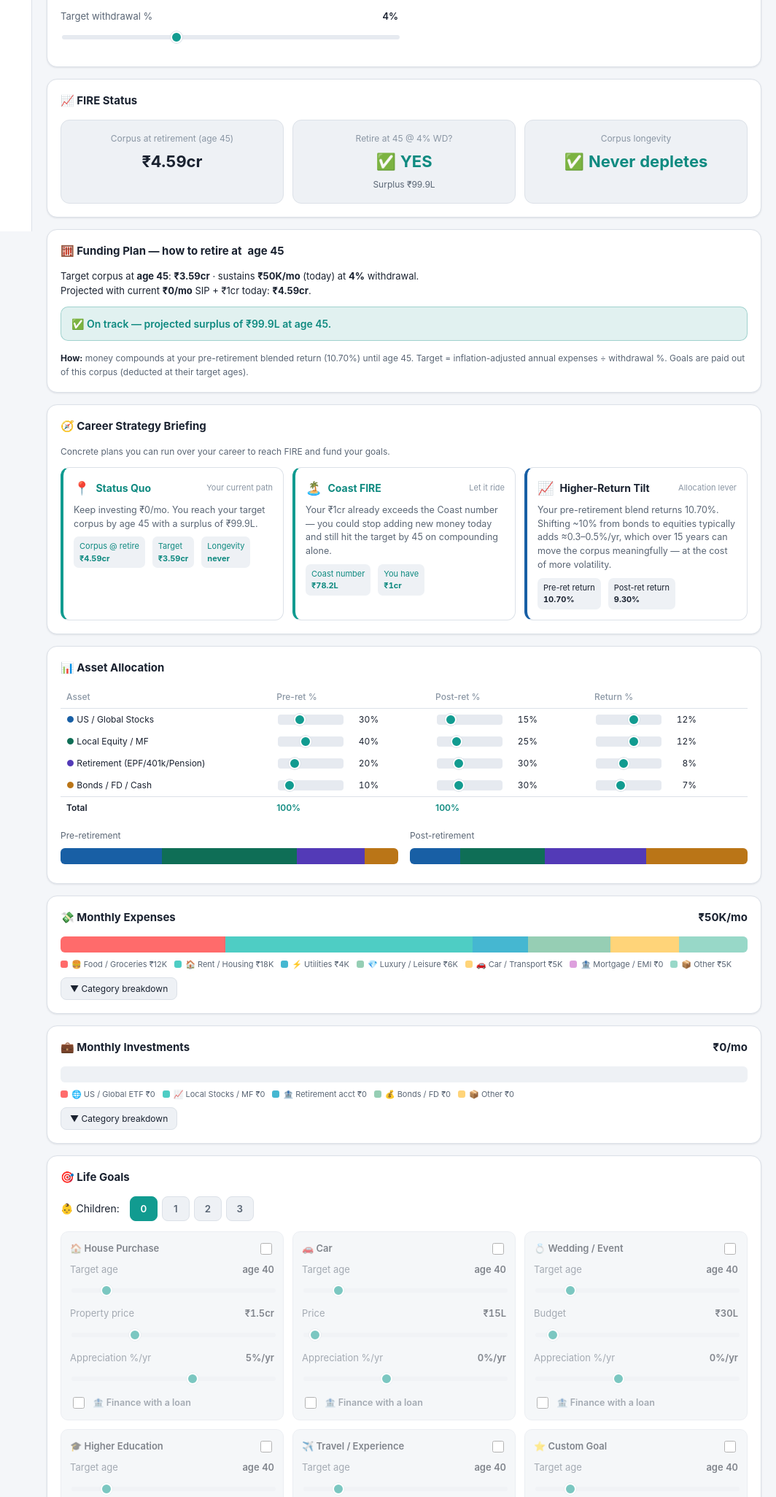
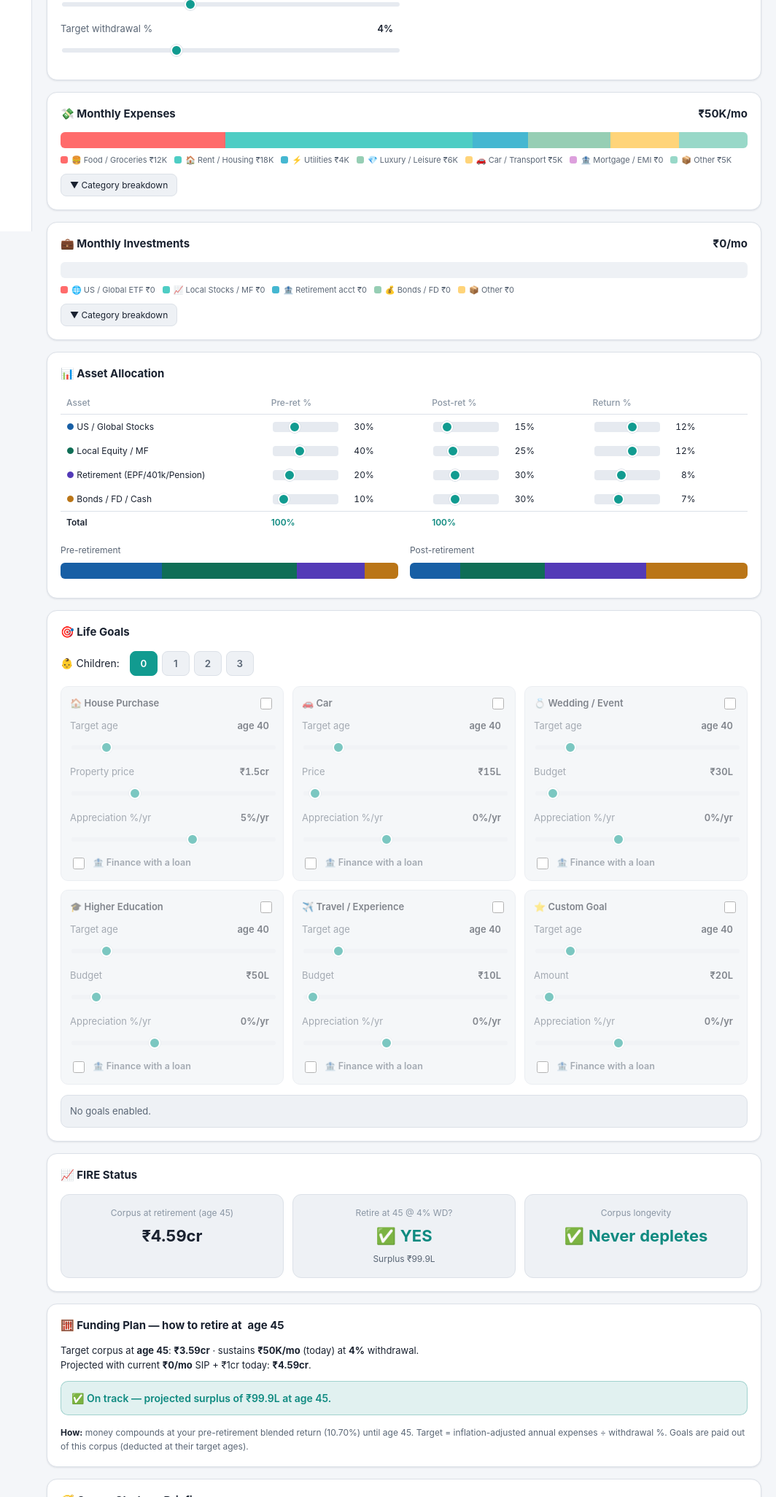
Before and after one commit to ajaykhannaus/fire-planner, a website with bundled scripts: page public/index.html in a window 1280 px wide. Shown: the part 485-2536 px from the top of the page at 73% size, without its empty margins (216-1280 px from the left). Built offline with nearby package versions, Linux system fonts and the light colour scheme.

Commit message:
Allow typing exact values and reorder sections by selection flow
- Every slider value (and the allocation %s) is now an editable field:
  click to type an exact number, clamped to range, more precise than
  the slider step. Slider drag still works and stays in sync.
- Reorder cards to match how users actually fill the plan: Core Inputs,
  Monthly Expenses, Monthly Investments, Asset Allocation, Life Goals,
  then the computed results. Asset Allocation moved below the primary
  income/expense inputs for better accessibility.

Co-Authored-By: Claude Opus 4.7 <noreply@anthropic.com>

```diff
--- a/public/css/styles.css
+++ b/public/css/styles.css
@@ -75,6 +75,10 @@ input,select{font-family:inherit}
 .slider-row{margin-bottom:14px}
 .slider-row label{display:flex;justify-content:space-between;align-items:baseline;font-size:13px;margin-bottom:6px;color:var(--text-2)}
 .slider-row label .val{color:var(--text);font-weight:600;font-variant-numeric:tabular-nums}
+/* editable value field (type instead of slide) */
+.val-input{border:1px solid transparent;background:transparent;color:var(--text);font-weight:600;font-size:13px;font-variant-numeric:tabular-nums;text-align:right;width:auto;min-width:74px;max-width:140px;padding:2px 6px;border-radius:6px;cursor:text}
+.val-input:hover{border-color:var(--border)}
+.val-input:focus{outline:none;border-color:var(--accent);background:var(--surface);box-shadow:0 0 0 2px rgba(17,155,144,.15)}
 input[type=range]{-webkit-appearance:none;appearance:none;width:100%;height:6px;background:var(--surface-3);border-radius:4px;outline:none}
 input[type=range]::-webkit-slider-thumb{-webkit-appearance:none;width:16px;height:16px;border-radius:50%;background:var(--accent);cursor:pointer;border:2px solid #fff;box-shadow:0 0 0 1px var(--border)}
 input[type=range]::-moz-range-thumb{width:16px;height:16px;border-radius:50%;background:var(--accent);cursor:pointer;border:2px solid #fff}
@@ -92,6 +96,10 @@ table.alloc th{color:var(--text-3);font-weight:500;border-bottom:1px solid var(-
 table.alloc .mini{display:flex;align-items:center;gap:6px}
 table.alloc input[type=range]{width:90px}
 .minival{width:40px;text-align:right;font-variant-numeric:tabular-nums}
+/* editable allocation value */
+.mini-input{width:46px;border:1px solid transparent;background:transparent;color:var(--text);font-size:12px;font-variant-numeric:tabular-nums;text-align:right;padding:2px 4px;border-radius:6px;cursor:text}
+.mini-input:hover{border-color:var(--border)}
+.mini-input:focus{outline:none;border-color:var(--accent);background:var(--surface);box-shadow:0 0 0 2px rgba(17,155,144,.15)}
 .total-row td{border-top:1px solid var(--border);font-weight:600}
 .bad{color:var(--danger)}
 
--- a/public/index.html
+++ b/public/index.html
@@ -45,7 +45,7 @@
 
     <!-- MAIN -->
     <main class="main" id="main">
-      <!-- Core -->
+      <!-- 1 · Core inputs -->
       <section class="card">
         <h2>⚙️ Core Inputs</h2>
         <div class="grid2">
@@ -54,26 +54,25 @@
         </div>
       </section>
 
-      <!-- FIRE status -->
+      <!-- 2 · Monthly expenses -->
       <section class="card">
-        <h2>📈 FIRE Status</h2>
-        <div class="fire-cards" id="fireCards"></div>
+        <h2>💸 Monthly Expenses <span class="hdr-total" id="expTotal"></span></h2>
+        <div class="stackbar" id="expBar"></div>
+        <div class="legend" id="expLegend"></div>
+        <button class="toggle-btn" data-target="expBreak">▼ Category breakdown</button>
+        <div id="expBreak" class="collapsed"></div>
       </section>
 
-      <!-- Funding plan -->
+      <!-- 3 · Monthly investments -->
       <section class="card">
-        <h2>🧮 Funding Plan — how to retire at <span id="fpAge"></span></h2>
-        <div id="fundingPlan"></div>
+        <h2>💼 Monthly Investments <span class="hdr-total" id="invTotal"></span></h2>
+        <div class="stackbar" id="invBar"></div>
+        <div class="legend" id="invLegend"></div>
+        <button class="toggle-btn" data-target="invBreak">▼ Category breakdown</button>
+        <div id="invBreak" class="collapsed"></div>
       </section>
 
-      <!-- Strategies -->
-      <section class="card">
-        <h2>🧭 Career Strategy Briefing</h2>
-        <div class="muted small" style="margin-bottom:12px">Concrete plans you can run over your career to reach FIRE and fund your goals.</div>
-        <div class="strat-grid" id="strategies"></div>
-      </section>
-
-      <!-- Allocation -->
+      <!-- 4 · Asset allocation (advanced — placed below the primary inputs) -->
       <section class="card">
         <h2>📊 Asset Allocation</h2>
         <div class="alloc-scroll">
@@ -86,25 +85,7 @@
         </div>
       </section>
 
-      <!-- Expenses -->
-      <section class="card">
-        <h2>💸 Monthly Expenses <span class="hdr-total" id="expTotal"></span></h2>
-        <div class="stackbar" id="expBar"></div>
-        <div class="legend" id="expLegend"></div>
-        <button class="toggle-btn" data-target="expBreak">▼ Category breakdown</button>
-        <div id="expBreak" class="collapsed"></div>
-      </section>
-
-      <!-- Investments -->
-      <section class="card">
-        <h2>💼 Monthly Investments <span class="hdr-total" id="invTotal"></span></h2>
-        <div class="stackbar" id="invBar"></div>
-        <div class="legend" id="invLegend"></div>
-        <button class="toggle-btn" data-target="invBreak">▼ Category breakdown</button>
-        <div id="invBreak" class="collapsed"></div>
-      </section>
-
-      <!-- Goals -->
+      <!-- 5 · Life goals -->
       <section class="card">
         <h2>🎯 Life Goals</h2>
         <div class="child-row">
@@ -120,13 +101,32 @@
         <div class="goal-summary" id="goalSummary"></div>
       </section>
 
-      <!-- Goal funding -->
+      <!-- 6 · FIRE status (results begin) -->
+      <section class="card">
+        <h2>📈 FIRE Status</h2>
+        <div class="fire-cards" id="fireCards"></div>
+      </section>
+
+      <!-- 7 · Funding plan -->
+      <section class="card">
+        <h2>🧮 Funding Plan — how to retire at <span id="fpAge"></span></h2>
+        <div id="fundingPlan"></div>
+      </section>
+
+      <!-- 8 · Strategies -->
+      <section class="card">
+        <h2>🧭 Career Strategy Briefing</h2>
+        <div class="muted small" style="margin-bottom:12px">Concrete plans you can run over your career to reach FIRE and fund your goals.</div>
+        <div class="strat-grid" id="strategies"></div>
+      </section>
+
+      <!-- 9 · Goal funding -->
       <section class="card">
         <h2>🎯 Goal Funding — dedicated SIP per goal</h2>
         <div id="goalFunding"></div>
       </section>
 
-      <!-- Charts -->
+      <!-- 10 · Charts -->
       <section class="card">
         <div class="tabs" id="chartTabs">
           <button data-t="corpus" class="active">Corpus Growth</button>
@@ -135,13 +135,13 @@
         <div class="chart-box"><canvas id="mainChart"></canvas></div>
       </section>
 
-      <!-- Age cards -->
+      <!-- 11 · Age snapshots -->
       <section class="card">
         <h2>🃏 Age Snapshots</h2>
         <div class="grid4" id="ageCards"></div>
       </section>
 
-      <!-- Summary -->
+      <!-- 12 · Summary table -->
       <section class="card">
         <h2>📋 Summary Table</h2>
         <div style="overflow-x:auto">
--- a/public/js/app.js
+++ b/public/js/app.js
@@ -184,15 +184,39 @@ function makeSlider(container, opts) {
   const row = document.createElement('div'); row.className = 'slider-row';
   const lab = document.createElement('label');
   const name = document.createElement('span'); name.textContent = opts.label;
-  const val = document.createElement('span'); val.className = 'val';
+  // the value is an editable field: click/tap to type an exact number instead of dragging
+  const val = document.createElement('input');
+  val.className = 'val val-input'; val.type = 'text'; val.inputMode = 'decimal';
+  val.setAttribute('aria-label', opts.label + ' value'); val.title = 'Click to type an exact value';
   lab.append(name, val);
   const inp = document.createElement('input');
   inp.type = 'range'; inp.min = opts.min; inp.max = opts.max; inp.step = opts.step; inp.value = opts.value;
-  const render = () => { val.textContent = opts.fmt(parseFloat(inp.value)); };
-  inp.addEventListener('input', () => { render(); opts.onInput(parseFloat(inp.value)); });
-  render();
-  const clamped = parseFloat(inp.value);
-  if (clamped !== opts.value) opts.onInput(clamped);
+
+  const min = parseFloat(opts.min), max = parseFloat(opts.max);
+  let cur = parseFloat(inp.value);   // the true value (text entry can be more precise than the slider step)
+  let editing = false;
+
+  // slider drag → update everything live
+  inp.addEventListener('input', () => {
+    cur = parseFloat(inp.value);
+    if (!editing) val.value = opts.fmt(cur);
+    opts.onInput(cur);
+  });
+
+  // typed entry: show the raw number while editing, commit (clamped) on blur / Enter
+  val.addEventListener('focus', () => { editing = true; val.value = String(cur); val.select(); });
+  val.addEventListener('keydown', (e) => { if (e.key === 'Enter') { e.preventDefault(); val.blur(); } });
+  val.addEventListener('blur', () => {
+    editing = false;
+    let num = parseFloat(String(val.value).replace(/[^0-9.\-]/g, ''));
+    if (!isFinite(num)) { val.value = opts.fmt(cur); return; }   // ignore garbage, keep previous
+    num = Math.min(max, Math.max(min, num));
+    cur = num; inp.value = num; val.value = opts.fmt(cur);
+    opts.onInput(cur);   // may rebuild inputs (e.g. current age) — safe, we've already blurred
+  });
+
+  val.value = opts.fmt(cur);
+  if (cur !== opts.value) opts.onInput(cur);   // initial clamp
   row.append(lab, inp); container.appendChild(row);
   return inp;
 }
@@ -238,11 +262,26 @@ function buildAlloc() {
     for (const key of ['pre', 'post', 'ret']) {
       const td = document.createElement('td');
       const mini = document.createElement('div'); mini.className = 'mini';
+      const mx = key === 'ret' ? 20 : 100;
       const inp = document.createElement('input');
-      inp.type = 'range'; inp.min = 0; inp.max = key === 'ret' ? 20 : 100;
+      inp.type = 'range'; inp.min = 0; inp.max = mx;
       inp.step = key === 'ret' ? 0.5 : 5; inp.value = plan.alloc[a.id][key];
-      const v = document.createElement('span'); v.className = 'minival'; v.textContent = plan.alloc[a.id][key] + '%';
-      inp.addEventListener('input', () => { plan.alloc[a.id][key] = parseFloat(inp.value); v.textContent = inp.value + '%'; refresh(); });
+      const v = document.createElement('input'); v.className = 'minival mini-input';
+      v.type = 'text'; v.inputMode = 'decimal'; v.value = plan.alloc[a.id][key] + '%';
+      v.title = 'Click to type an exact value';
+      inp.addEventListener('input', () => {
+        plan.alloc[a.id][key] = parseFloat(inp.value);
+        if (document.activeElement !== v) v.value = inp.value + '%';
+        refresh();
+      });
+      v.addEventListener('focus', () => { v.value = String(plan.alloc[a.id][key]); v.select(); });
+      v.addEventListener('keydown', (e) => { if (e.key === 'Enter') { e.preventDefault(); v.blur(); } });
+      v.addEventListener('blur', () => {
+        let num = parseFloat(String(v.value).replace(/[^0-9.\-]/g, ''));
+        if (!isFinite(num)) { v.value = plan.alloc[a.id][key] + '%'; return; }
+        num = Math.min(mx, Math.max(0, num));
+        plan.alloc[a.id][key] = num; inp.value = num; v.value = num + '%'; refresh();
+      });
       mini.append(inp, v); td.appendChild(mini); tr.appendChild(td);
     }
     body.appendChild(tr);
```
